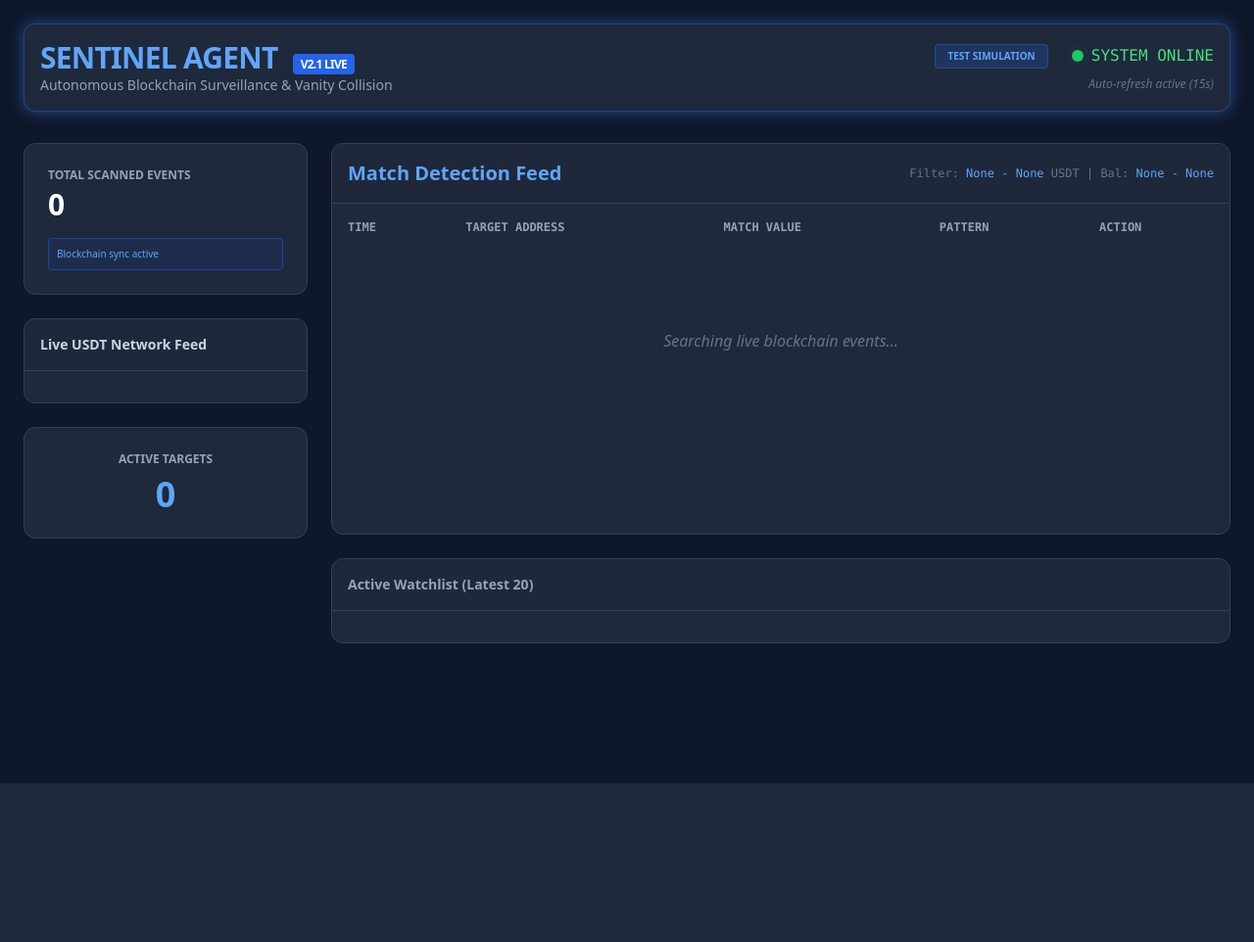
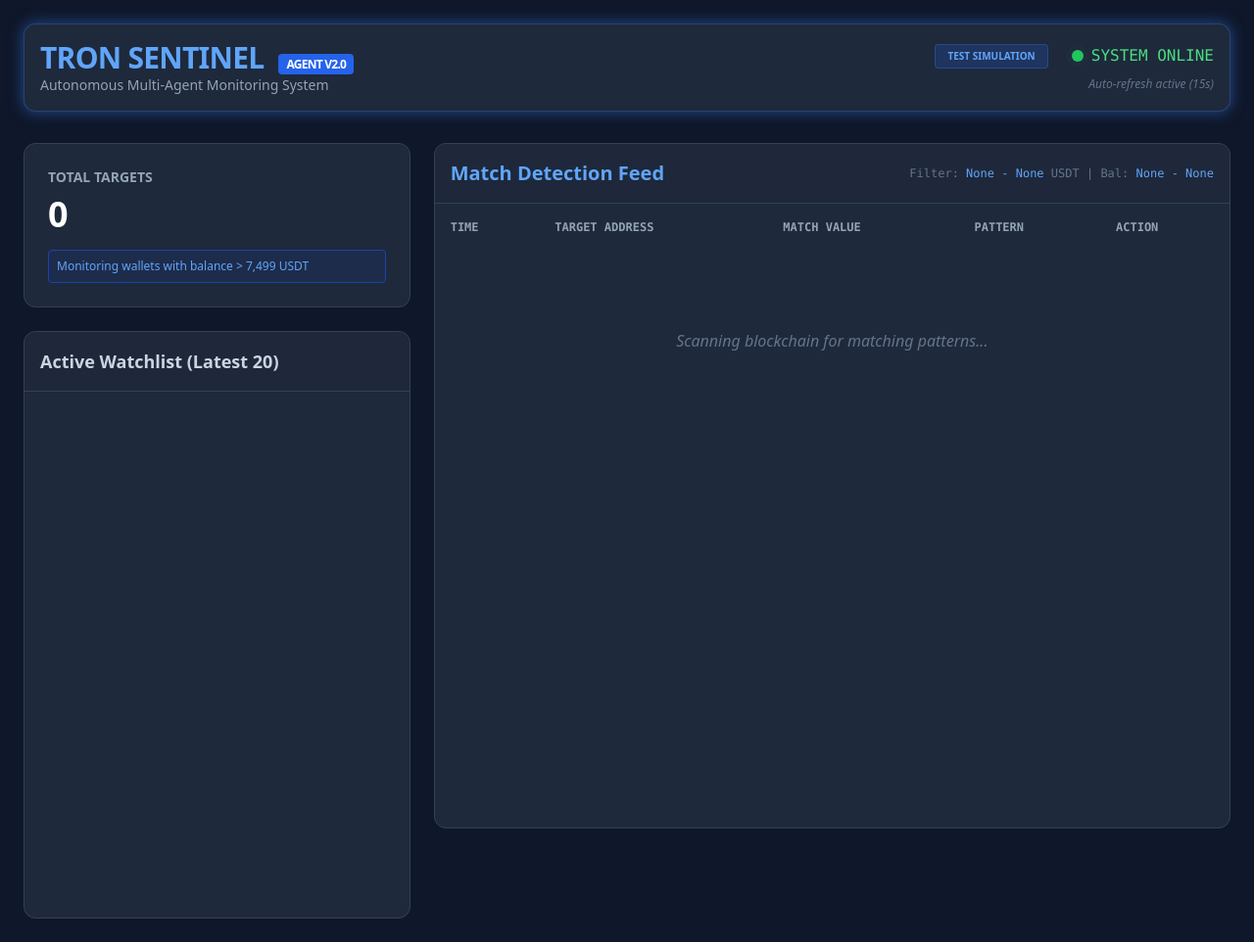
Before and after one commit to khandev1211-cpu/Tron, a FastAPI app: page / in a window 1280 px wide. Shown: the whole page at 98% size. Before the commit the page ends 800 px from the top, so only its background shows below. Run offline with FastAPI, Linux system fonts and the light colour scheme; data that the repository does not hold is empty; parts of the project's set-up code (start-up, migrations or seed data) failed here and were passed over; some libraries are stand-ins or nearby versions.

Commit message:
UI Polish: Restored original dashboard layout and removed debug stats

```diff
--- a/scripts/harvester_agent.py
+++ b/scripts/harvester_agent.py
@@ -69,6 +69,12 @@ class HarvesterAgent(BaseAgent):
 
         self.log(f"Total potential holders fetched: {len(all_holders)}")
 
+        # Clear old targets before saving new ones to maintain exact count
+        old_keys = self.r.keys("target:*")
+        if old_keys:
+            self.r.delete(*old_keys)
+            self.log(f"Cleared {len(old_keys)} old targets from Redis.")
+
         count = 0
         pipe = self.r.pipeline()
         for holder in all_holders:
--- a/scripts/web_agent.py
+++ b/scripts/web_agent.py
@@ -22,10 +22,6 @@ class WebAgent(BaseAgent):
             targets_list = [json.loads(self.r.get(k)) for k in target_keys[:50] if self.r.get(k)]
             matches = [json.loads(m) for m in self.r.lrange("match_history", 0, 19)]
 
-            # Get raw scan stats
-            total_scanned = self.r.get("stats:total_scanned") or 0
-            latest_raw = [json.loads(m) for m in self.r.lrange("raw_transfers", 0, 4)]
-
             return self.templates.TemplateResponse(
                 request=request,
                 name="dashboard.html",
@@ -33,8 +29,6 @@ class WebAgent(BaseAgent):
                     "target_count": len(target_keys),
                     "targets": targets_list,
                     "matches": matches,
-                    "latest_raw": latest_raw,
-                    "total_scanned": total_scanned,
                     "filters": {
                         "min_val": os.getenv("BOT_FILTER_MIN_TRANSFER"),
                         "max_val": os.getenv("BOT_FILTER_MAX_TRANSFER"),
--- a/templates/dashboard.html
+++ b/templates/dashboard.html
@@ -3,7 +3,7 @@
 <head>
     <meta charset="UTF-8">
     <meta name="viewport" content="width=device-width, initial-scale=1.0">
-    <title>Tron Sentinel Dashboard v2.0</title>
+    <title>Tron Sentinel Dashboard</title>
     <script src="https://cdn.tailwindcss.com"></script>
     <style>
         .glow { box-shadow: 0 0 15px rgba(59, 130, 246, 0.5); }
@@ -41,7 +41,7 @@
             }
         }
 
-        // Auto-refresh every 10 seconds for live updates
+        // Auto-refresh every 15 seconds for live updates
         setTimeout(() => window.location.reload(), 15000);
     </script>
 </head>
@@ -50,8 +50,8 @@
         <!-- Header -->
         <div class="flex justify-between items-center mb-8 bg-slate-800 p-4 rounded-xl glow border border-blue-500/30">
             <div>
-                <h1 class="text-3xl font-bold text-blue-400 tracking-tight">SENTINEL AGENT <span class="text-xs bg-blue-600 text-white px-2 py-0.5 rounded ml-2 uppercase">v2.1 LIVE</span></h1>
-                <p class="text-sm text-slate-400">Autonomous Blockchain Surveillance & Vanity Collision</p>
+                <h1 class="text-3xl font-bold text-blue-400 tracking-tight">TRON SENTINEL <span class="text-xs bg-blue-600 text-white px-2 py-0.5 rounded ml-2 uppercase">Agent v2.0</span></h1>
+                <p class="text-sm text-slate-400">Autonomous Multi-Agent Monitoring System</p>
             </div>
             <div class="text-right flex flex-col items-end gap-2">
                 <div class="flex items-center gap-2">
@@ -68,42 +68,44 @@
             </div>
         </div>
 
-        <div class="grid grid-cols-1 lg:grid-cols-4 gap-6">
-            <!-- Left Sidebar: Stats & Raw Feed -->
+        <div class="grid grid-cols-1 lg:grid-cols-3 gap-6">
+            <!-- Left Sidebar: Stats & Watchlist -->
             <div class="lg:col-span-1 space-y-6">
+                <!-- Stats -->
                 <div class="card-dark p-6 rounded-xl border border-slate-700">
-                    <h3 class="text-slate-400 text-xs font-semibold uppercase">Total Scanned Events</h3>
-                    <p class="text-3xl font-bold text-white mt-1">{{ total_scanned }}</p>
-                    <div class="mt-4 p-2 bg-blue-900/20 border border-blue-800 rounded text-[10px] text-blue-400">
-                        Blockchain sync active
+                    <h3 class="text-slate-400 text-sm font-semibold uppercase">Total Targets</h3>
+                    <p class="text-4xl font-bold text-white mt-2">{{ target_count }}</p>
+                    <div class="mt-4 p-2 bg-blue-900/20 border border-blue-800 rounded text-xs text-blue-400">
+                        Monitoring wallets with balance > 7,499 USDT
                     </div>
                 </div>
 
-                <div class="card-dark rounded-xl border border-slate-700 overflow-hidden">
+                <!-- Harvested Watchlist (Restored to Sidebar) -->
+                <div class="card-dark rounded-xl border border-slate-700 overflow-hidden h-[600px] flex flex-col">
                     <div class="p-4 border-b border-slate-700 bg-slate-800/50">
-                        <h2 class="text-sm font-bold text-slate-300">Live USDT Network Feed</h2>
+                        <h2 class="text-lg font-bold text-slate-300">Active Watchlist (Latest 20)</h2>
                     </div>
-                    <div class="p-4 space-y-3">
-                        {% for raw in latest_raw %}
-                        <div class="flex justify-between text-[10px] border-l-2 border-blue-500/30 pl-2">
-                            <span class="text-slate-500 italic">{{ raw.time }}</span>
-                            <span class="text-blue-300">{{ raw.from }}</span>
-                            <span class="text-green-400 font-bold">{{ raw.value }}</span>
+                    <div class="overflow-y-auto flex-grow p-2 space-y-2">
+                        {% for t in targets[:20] %}
+                        <div class="bg-slate-800/40 p-3 rounded border border-slate-700/50 hover:border-blue-500/50 transition-all">
+                            <div class="flex justify-between items-start">
+                                <a href="https://tronscan.org/#/address/{{ t.address }}" target="_blank" class="font-mono text-xs text-blue-400 hover:text-blue-300 transition-colors underline decoration-blue-500/30 underline-offset-2">
+                                    {{ t.address }}
+                                </a>
+                            </div>
+                            <div class="flex justify-between mt-2 text-[10px] text-slate-500 font-mono">
+                                <span>Bal: <span class="text-slate-300 font-bold">{{ t.balance }}</span></span>
+                                <span class="bg-slate-700 px-1 rounded text-slate-400">ACTIVE</span>
+                            </div>
                         </div>
                         {% endfor %}
                     </div>
                 </div>
-
-                <div class="card-dark p-6 rounded-xl border border-slate-700">
-                    <h3 class="text-slate-400 text-xs font-semibold uppercase text-center">Active Targets</h3>
-                    <p class="text-4xl font-bold text-blue-400 text-center mt-2">{{ target_count }}</p>
-                </div>
             </div>
 
-            <!-- Middle/Right: Main Feed & Watchlist -->
-            <div class="lg:col-span-3 space-y-6">
-                <!-- Matches -->
-                <div class="card-dark rounded-xl border border-slate-700 overflow-hidden min-h-[400px]">
+            <!-- Right Panel: Match Detection Feed -->
+            <div class="lg:col-span-2 space-y-6">
+                <div class="card-dark rounded-xl border border-slate-700 overflow-hidden min-h-[700px]">
                     <div class="p-4 border-b border-slate-700 flex justify-between items-center bg-slate-800/50">
                         <h2 class="text-xl font-bold text-blue-400">Match Detection Feed</h2>
                         <span class="text-xs text-slate-500 font-mono">
@@ -126,21 +128,21 @@
                                 {% for match in matches %}
                                 <tr class="hover:bg-slate-700/50 transition-colors fade-in">
                                     <td class="p-4 font-mono text-xs text-slate-500">{{ match.time }}</td>
-                                    <td class="p-4 font-mono text-xs">
-                                        <a href="https://tronscan.org/#/address/{{ match.address }}" target="_blank" class="text-blue-400 hover:underline">
+                                    <td class="p-4 font-mono text-xs text-blue-300">
+                                        <a href="https://tronscan.org/#/address/{{ match.address }}" target="_blank" class="hover:text-blue-100 transition-colors underline decoration-blue-500/30 underline-offset-4">
                                             {{ match.address }}
                                         </a>
-                                        <div class="text-[9px] text-slate-500 mt-1">Holder Balance: {{ match.balance }} USDT</div>
+                                        <div class="text-[9px] text-slate-500 mt-1 font-mono">Holder Balance: {{ match.balance }}</div>
                                     </td>
-                                    <td class="p-4 font-bold text-green-400 text-sm">{{ match.value }} USDT</td>
-                                    <td class="p-4 font-mono text-xs text-white bg-slate-800 inline-block mt-4 px-2 py-1 rounded">{{ match.pattern }}</td>
+                                    <td class="p-4 font-bold text-green-400 text-sm font-mono">{{ match.value }} USDT</td>
+                                    <td class="p-4 font-mono text-sm text-white bg-slate-800 inline-block mt-4 px-2 py-1 rounded">{{ match.pattern }}</td>
                                     <td class="p-4">
                                         <div class="flex flex-col gap-1">
                                             <button onclick="triggerMining('{{ match.pattern }}')" class="bg-blue-600 hover:bg-blue-500 text-white text-[10px] px-4 py-2 rounded transition-all font-bold shadow-lg">GENERATE</button>
                                             {% if match.tx_id %}
-                                            <span class="text-[8px] text-green-500 font-mono uppercase text-center">Historical Match</span>
+                                            <span class="text-[8px] text-green-500 font-mono uppercase text-center">Historical</span>
                                             {% else %}
-                                            <span class="text-[8px] text-blue-400 font-mono uppercase text-center">Live Match</span>
+                                            <span class="text-[8px] text-blue-400 font-mono uppercase text-center">Live</span>
                                             {% endif %}
                                         </div>
                                     </td>
@@ -148,26 +150,11 @@
                                 {% endfor %}
                                 {% if not matches %}
                                 <tr>
-                                    <td colspan="5" class="p-20 text-center text-slate-500 italic">Searching live blockchain events...</td>
+                                    <td colspan="5" class="p-20 text-center text-slate-500 italic">Scanning blockchain for matching patterns...</td>
                                 </tr>
                                 {% endif %}
                             </tbody>
                         </table>
-                    </div>
-                </div>
-
-                <!-- Latest 20 Targets -->
-                <div class="card-dark rounded-xl border border-slate-700 overflow-hidden">
-                    <div class="p-4 border-b border-slate-700 bg-slate-800/50">
-                        <h2 class="text-sm font-bold text-slate-400">Active Watchlist (Latest 20)</h2>
-                    </div>
-                    <div class="grid grid-cols-2 md:grid-cols-4 gap-2 p-4">
-                        {% for t in targets[:20] %}
-                        <div class="bg-slate-800/50 p-2 rounded border border-slate-700 text-[9px] font-mono">
-                            <div class="text-blue-400 truncate">{{ t.address }}</div>
-                            <div class="text-slate-500 mt-1">Bal: {{ t.balance }}</div>
-                        </div>
-                        {% endfor %}
                     </div>
                 </div>
             </div>
```
Also changed, not shown: scripts/base_agent.py (+31 -44 lines).
